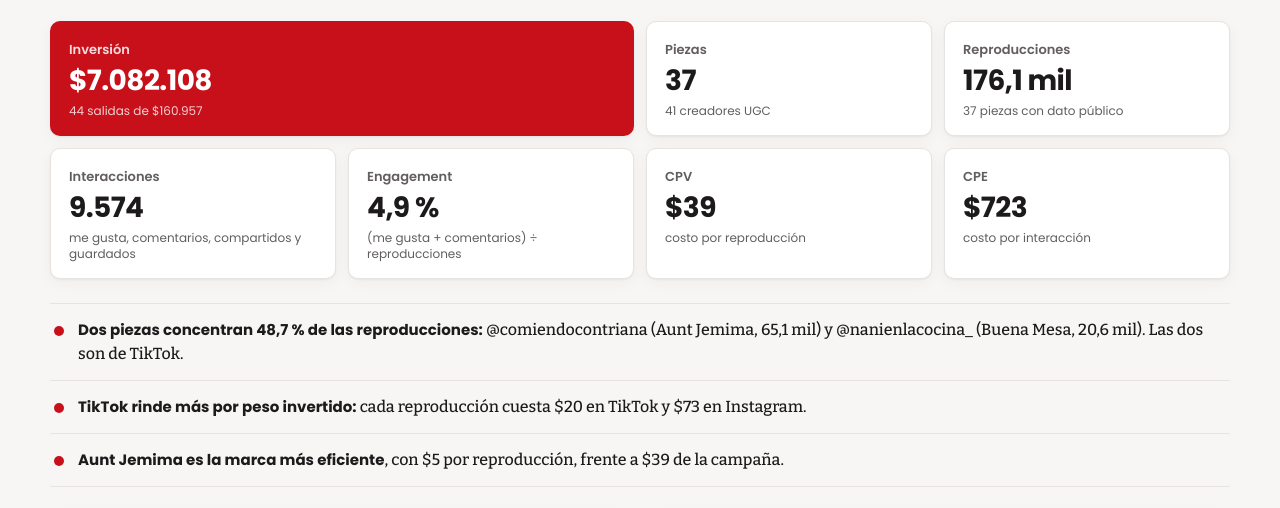
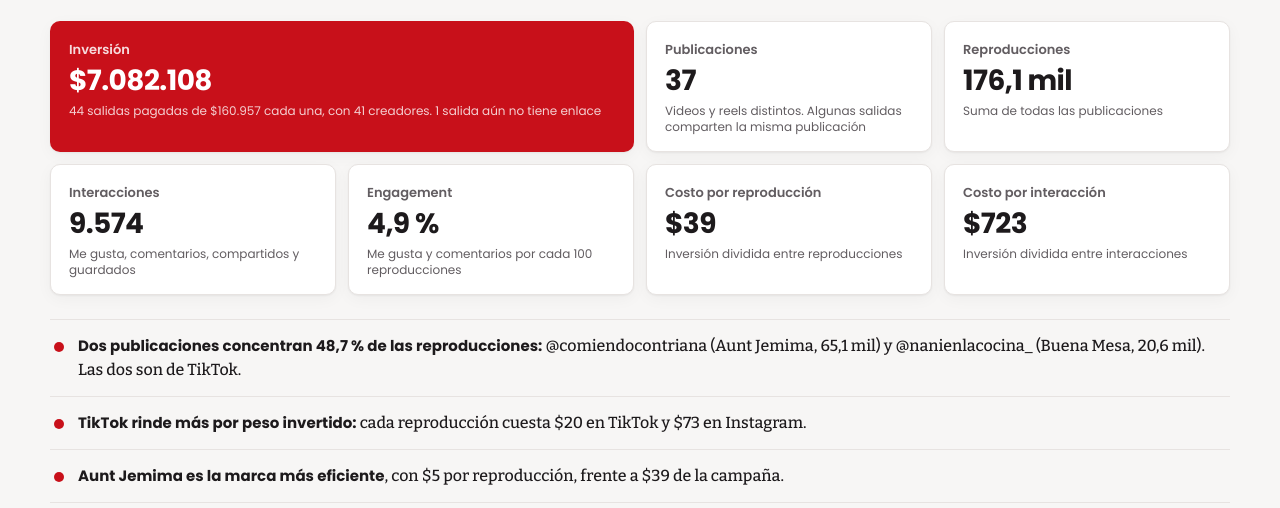
Before and after one commit to kevinromeroe/polar-influencers, a plain HTML site: page index.html in a window 1280 px wide. Shown: the part 274-782 px from the top of the page. Drawn offline with nearby package versions, Linux system fonts and the light colour scheme.

Commit message:
Textos claros en indicadores: salidas pagadas vs. publicaciones distintas, sin siglas ni jerga
Co-Authored-By: Claude Opus 5.5 <noreply@anthropic.com>

```diff
--- a/datos/reporte.js
+++ b/datos/reporte.js
@@ -59,7 +59,7 @@ conv:{
   find:"<b>La conversación es 93 % positiva y no hay comentarios críticos.</b> 24 personas dicen que van a preparar la receta, comprar o probar el producto, pero solo 19 de 215 comentarios nombran la marca: el público recuerda la receta y al creador antes que la marca."},
  PAN:{n:100,src:"Instagram y TikTok",pos:95,neu:5,neg:0,themes:[["Antojo: «se ve delicioso»",55],["Dicen que van a preparar la receta",11],["Lo ven saludable, práctico o económico",9],["Descubren que P.A.N vende atún",5],["Comparten su propia receta con atún",4],["Preguntas sobre la receta o el precio",4],["Mencionan a la competencia",1]],
   quotes:[["¿PAN tiene atún? La receta se ve deli","Instagram, wrap de atún"],["No sabía que tenían atún, ¿qué precio tiene la lata?","Instagram, wrap de atún"],["Y eso que no soy fan del atún, pero me provocó","Instagram, calabaza de atún"]],
-  find:"<b>5 personas se enteraron por estas piezas de que P.A.N vende atún</b> y 11 dicen que van a preparar la receta. El contenido está dando a conocer la nueva categoría; una persona ya pregunta el precio de la lata."},
+  find:"<b>5 personas se enteraron por estas publicaciones de que P.A.N vende atún</b> y 11 dicen que van a preparar la receta. El contenido está dando a conocer la nueva categoría; una persona ya pregunta el precio de la lata."},
  BM:{n:19,src:"TikTok",pos:18,neu:1,neg:0,themes:[["Antojo: «se ve delicioso»",13],["Nombran la marca o el producto",4],["Preguntan dónde comprarlo",2],["Lo ven económico",1]],
   quotes:[["¿Dónde puedo conseguir el fideo Buena Mesa?","TikTok, arroz con queso"],["Baratico, sencillito y lo mejor, sabroso","TikTok, arroz con queso"]],
   find:"<b>2 de 19 comentarios preguntan dónde comprar el producto.</b> Es la única marca con preguntas de compra directas: vale la pena revisar la distribución en esas zonas."},
--- a/index.html
+++ b/index.html
@@ -260,13 +260,13 @@ const med=a=>{const s=[...a].sort((x,y)=>x-y),m=s.length>>1;return s.length%2?s[
 
 function kpis(a){
   return `<section class="kpis" aria-label="Indicadores">
-  <div class="kpi"><span>Inversión</span><b class="num">${cop(a.fee)}</b><em>${a.rows} salidas de ${cop(FEE)}</em></div>
-  <div class="kpi"><span>Piezas</span><b class="num">${a.links}</b><em>${a.creators} creadores UGC</em></div>
-  <div class="kpi"><span>Reproducciones</span><b class="num">${big(a.v)}</b><em>${a.measured} piezas con dato público</em></div>
-  <div class="kpi"><span>Interacciones</span><b class="num">${big(a.i)}</b><em>me gusta, comentarios, compartidos y guardados</em></div>
-  <div class="kpi"><span>Engagement</span><b class="num">${pct(a.er)}</b><em>(me gusta + comentarios) ÷ reproducciones</em></div>
-  <div class="kpi"><span>CPV</span><b class="num">${cop(a.cpv)}</b><em>costo por reproducción</em></div>
-  <div class="kpi"><span>CPE</span><b class="num">${cop(a.cpe)}</b><em>costo por interacción</em></div>
+  <div class="kpi"><span>Inversión</span><b class="num">${cop(a.fee)}</b><em>${a.rows} salidas pagadas de ${cop(FEE)} cada una, con ${a.creators} creadores${a.pending?`. ${a.pending===1?"1 salida aún no tiene":a.pending+" salidas aún no tienen"} enlace`:""}</em></div>
+  <div class="kpi"><span>Publicaciones</span><b class="num">${a.links}</b><em>Videos y reels distintos${a.links<a.rows-a.pending?". Algunas salidas comparten la misma publicación":""}</em></div>
+  <div class="kpi"><span>Reproducciones</span><b class="num">${big(a.v)}</b><em>${a.measured===a.links?"Suma de todas las publicaciones":`Suma de ${a.measured} de las ${a.links} publicaciones`}</em></div>
+  <div class="kpi"><span>Interacciones</span><b class="num">${big(a.i)}</b><em>Me gusta, comentarios, compartidos y guardados</em></div>
+  <div class="kpi"><span>Engagement</span><b class="num">${pct(a.er)}</b><em>Me gusta y comentarios por cada 100 reproducciones</em></div>
+  <div class="kpi"><span>Costo por reproducción</span><b class="num">${cop(a.cpv)}</b><em>Inversión dividida entre reproducciones</em></div>
+  <div class="kpi"><span>Costo por interacción</span><b class="num">${cop(a.cpe)}</b><em>Inversión dividida entre interacciones</em></div>
   </section>`;
 }
 function bars(items,fmt){
@@ -275,11 +275,11 @@ function bars(items,fmt){
 }
 function nets(list){
   return `<div class="nets">${["ig","tt"].map(r=>{const a=agg(list.filter(p=>p.red===r));if(!a.rows)return"";return `<div class="net"><div class="nh"><span class="dot" style="background:${NET[r][1]}"></span>${NET[r][0]}</div><dl>
-  <dt>Piezas</dt><dd class="num">${a.links}</dd><dt>Reproducciones</dt><dd class="num">${big(a.v)}</dd><dt>Interacciones</dt><dd class="num">${big(a.i)}</dd><dt>Engagement</dt><dd class="num">${pct(a.er)}</dd><dt>CPV</dt><dd class="num">${cop(a.cpv)}</dd></dl></div>`}).join("")}</div>`;
+  <dt>Publicaciones</dt><dd class="num">${a.links}</dd><dt>Reproducciones</dt><dd class="num">${big(a.v)}</dd><dt>Interacciones</dt><dd class="num">${big(a.i)}</dd><dt>Engagement</dt><dd class="num">${pct(a.er)}</dd><dt>Costo por reproducción</dt><dd class="num">${cop(a.cpv)}</dd></dl></div>`}).join("")}</div>`;
 }
 const netChip=p=>NET[p.red]?`<span class="chip"><span class="dot" style="background:${NET[p.red][1]}"></span>${NET[p.red][0]}</span>`:"—";
 function table(list,showBrand){
-  return `<div class="tw"><table><thead><tr><th class="l">Creador</th>${showBrand?'<th class="l">Marca</th>':""}<th class="l">Red</th><th>Inversión</th><th>Reproducciones</th><th>Interacciones</th><th>Engagement</th><th>CPV</th><th>CPE</th><th class="l">Pieza</th></tr></thead><tbody>
+  return `<div class="tw"><table><thead><tr><th class="l">Creador</th>${showBrand?'<th class="l">Marca</th>':""}<th class="l">Red</th><th>Inversión</th><th>Reproducciones</th><th>Interacciones</th><th>Engagement</th><th>Costo / reproducción</th><th>Costo / interacción</th><th class="l">Publicación</th></tr></thead><tbody>
   ${list.map(p=>{const m=p.m;const tag=(p.tag==="feria"?'<span class="tag">Feria Velú</span>':"")+(p.extra?`<span class="tag">${p.extra}</span>`:"");
   let cells;
   if(!p.url)cells=`<td colspan="6" class="pend">Enlace pendiente</td>`;
@@ -300,14 +300,14 @@ function viewAll(){
   const fer=agg(P.filter(p=>p.tag==="feria")),ferU=uniq(P.filter(p=>p.tag==="feria"));
   const t10=top.slice(0,10),t10tt=t10.filter(p=>p.red==="tt").length,dkIn=t10.filter(p=>p.b==="DK").length,dkRows=P.filter(p=>p.b==="DK").length;
   const sh1=tbTop.m.v/tb.a.v;
-  const fBrand=sh1>=.5?`<p class="find"><b>${tb.l} lidera en reproducciones (${big(tb.a.v)}), pero depende de una sola pieza:</b> @${tbTop.c} aporta ${pct(sh1)} de lo que suma la marca.</p>`:`<p class="find"><b>${tb.l} lidera en reproducciones (${big(tb.a.v)}) con un resultado repartido:</b> su pieza más vista, de @${tbTop.c}, aporta solo ${pct(sh1)} del total de la marca.</p>`;
-  const fCpv=`<p class="find"><b>${worst.l} es la marca más costosa por reproducción (${cop(worst.a.cpv)}).</b>${worst.k==="DK"?` Pesan las ${fer.rows} salidas de la Feria Velú: promedian ${n(fer.v/ferU.length)} reproducciones por pieza y son, en su mayoría, invitaciones a un evento de 3 días.`:""}</p>`;
-  const fNet=`<p class="find"><b>TikTok tiene ${tt.links} de las ${ALL.links} piezas y aporta ${pct(tt.v/ALL.v)} de las reproducciones.</b> ${pct(tt.er)===pct(ig.er)?`El engagement es igual en las dos redes: ${pct(tt.er)}.`:tt.er>ig.er?`También tiene más engagement: ${pct(tt.er)} frente a ${pct(ig.er)} en Instagram.`:`Instagram, en cambio, tiene más engagement: ${pct(ig.er)} frente a ${pct(tt.er)}.`}</p>`;
-  const fTop=`<p class="find"><b>${t10tt} de las 10 piezas con más reproducciones son de TikTok.</b> Donkat aparece ${dkIn===1?"una sola vez":dkIn+" veces"} aunque tiene ${dkRows} de las ${ALL.rows} salidas.</p>`;
+  const fBrand=sh1>=.5?`<p class="find"><b>${tb.l} lidera en reproducciones (${big(tb.a.v)}), pero depende de una sola publicación:</b> @${tbTop.c} aporta ${pct(sh1)} de lo que suma la marca.</p>`:`<p class="find"><b>${tb.l} lidera en reproducciones (${big(tb.a.v)}) con un resultado repartido:</b> su publicación más vista, de @${tbTop.c}, aporta solo ${pct(sh1)} del total de la marca.</p>`;
+  const fCpv=`<p class="find"><b>${worst.l} es la marca más costosa por reproducción (${cop(worst.a.cpv)}).</b>${worst.k==="DK"?` Pesan las ${fer.rows} salidas de la Feria Velú: promedian ${n(fer.v/ferU.length)} reproducciones por publicación y son, en su mayoría, invitaciones a un evento de 3 días.`:""}</p>`;
+  const fNet=`<p class="find"><b>TikTok tiene ${tt.links} de las ${ALL.links} publicaciones y aporta ${pct(tt.v/ALL.v)} de las reproducciones.</b> ${pct(tt.er)===pct(ig.er)?`El engagement es igual en las dos redes: ${pct(tt.er)}.`:tt.er>ig.er?`También tiene más engagement: ${pct(tt.er)} frente a ${pct(ig.er)} en Instagram.`:`Instagram, en cambio, tiene más engagement: ${pct(ig.er)} frente a ${pct(tt.er)}.`}</p>`;
+  const fTop=`<p class="find"><b>${t10tt} de las 10 publicaciones con más reproducciones son de TikTok.</b> Donkat aparece ${dkIn===1?"una sola vez":dkIn+" veces"} aunque tiene ${dkRows} de las ${ALL.rows} salidas.</p>`;
   return `<div class="head"><h2>Resumen de campaña</h2><p class="sub">Contenido UGC de Atún P.A.N, Buena Mesa, Donkat y Aunt Jemima en Instagram y TikTok.</p></div>
   ${kpis(ALL)}
   <ul class="ins">
-   <li><b>Dos piezas concentran ${pct(t2/ALL.v)} de las reproducciones:</b> @${top[0].c} (${BN[top[0].b]}, ${big(top[0].m.v)}) y @${top[1].c} (${BN[top[1].b]}, ${big(top[1].m.v)}). ${top[0].red===top[1].red?`Las dos son de ${NET[top[0].red][0]}.`:`Una es de ${NET[top[0].red][0]} y la otra de ${NET[top[1].red][0]}.`}</li>
+   <li><b>Dos publicaciones concentran ${pct(t2/ALL.v)} de las reproducciones:</b> @${top[0].c} (${BN[top[0].b]}, ${big(top[0].m.v)}) y @${top[1].c} (${BN[top[1].b]}, ${big(top[1].m.v)}). ${top[0].red===top[1].red?`Las dos son de ${NET[top[0].red][0]}.`:`Una es de ${NET[top[0].red][0]} y la otra de ${NET[top[1].red][0]}.`}</li>
    <li><b>TikTok rinde más por peso invertido:</b> cada reproducción cuesta ${cop(tt.cpv)} en TikTok y ${cop(ig.cpv)} en Instagram.</li>
    <li><b>${best.l} es la marca más eficiente</b>, con ${cop(best.a.cpv)} por reproducción, frente a ${cop(ALL.cpv)} de la campaña.</li>
   </ul>
@@ -317,8 +317,8 @@ function viewAll(){
   </div>
   <section class="card"><h3>Resultados por red</h3>${nets(P)}${fNet}</section>
   ${convCard("all")}
-  <section class="card"><h3>Las 10 piezas con más reproducciones</h3>${table(top.slice(0,10),true)}${fTop}</section>
-  <p class="foot">Fuente: datos públicos de Instagram y TikTok capturados por Datalítica. Cuando varias salidas usan el mismo enlace, sus reproducciones se cuentan una sola vez en los totales. Los guardados de Instagram no son públicos, y en los reels con me gusta ocultos el engagement no entra en el promedio.</p>`;
+  <section class="card"><h3>Las 10 publicaciones con más reproducciones</h3>${table(top.slice(0,10),true)}${fTop}</section>
+  <p class="foot">Fuente: datos públicos de Instagram y TikTok capturados por Datalítica. Cuando varias salidas comparten la misma publicación, sus reproducciones se cuentan una sola vez. Los guardados de Instagram no son públicos, y en los reels con me gusta ocultos el engagement no entra en el promedio.</p>`;
 }
 function viewBrand(k){
   const l=BN[k],list=P.filter(p=>p.b===k),a=agg(list),u=uniq(list).sort((x,y)=>y.m.v-x.m.v);
@@ -326,18 +326,18 @@ function viewBrand(k){
   const lines=[`<li><b>@${top.c} lidera ${l}</b> con ${big(top.m.v)} reproducciones, ${pct(top.m.v/a.v)} del total de la marca.</li>`,
    `<li><b>El engagement de ${l} es ${pct(a.er)}</b>, ${a.er>=ALL.er?"por encima":"por debajo"} del ${pct(ALL.er)} de la campaña.</li>`];
   if(k==="DK"){const f=agg(list.filter(p=>p.tag==="feria")),o=agg(list.filter(p=>p.tag!=="feria"));lines.push(`<li><b>Las ${f.rows} salidas de la Feria Velú suman ${big(f.v)} reproducciones</b>; las ${o.rows} de contenido de producto suman ${big(o.v)}.</li>`)}
-  else if(eff&&eff!==top)lines.push(`<li><b>@${eff.c} es la pieza más eficiente:</b> ${cop(eff.fee/eff.m.v)} por reproducción.</li>`);
+  else if(eff&&eff!==top)lines.push(`<li><b>@${eff.c} es la publicación más eficiente:</b> ${cop(eff.fee/eff.m.v)} por reproducción.</li>`);
   const vs=u.map(p=>p.m.v),md=med(vs);
-  const fPieces=u.length<4?`<p class="find"><b>Con ${u.length} piezas medidas, ${l} depende de su pieza líder:</b> sin @${top.c}, la marca sumaría ${big(a.v-top.m.v)} reproducciones en lugar de ${big(a.v)}.</p>`:`<p class="find"><b>La mitad de las piezas de ${l} queda por debajo de ${n(md)} reproducciones.</b> La pieza líder suma ${big(top.m.v)}, ${(top.m.v/md).toLocaleString("es-CO",{maximumFractionDigits:0})} veces la mediana.</p>`;
+  const fPieces=u.length<4?`<p class="find"><b>Con ${u.length} publicaciones medidas, ${l} depende de su publicación líder:</b> sin @${top.c}, la marca sumaría ${big(a.v-top.m.v)} reproducciones en lugar de ${big(a.v)}.</p>`:`<p class="find"><b>La mitad de las publicaciones de ${l} queda por debajo de ${n(md)} reproducciones.</b> La publicación líder suma ${big(top.m.v)}, ${(top.m.v/md).toLocaleString("es-CO",{maximumFractionDigits:0})} veces la mediana.</p>`;
   const ni=agg(list.filter(p=>p.red==="ig")),nt=agg(list.filter(p=>p.red==="tt"));
-  const fNet=ni.measured&&nt.measured?`<p class="find"><b>${nt.cpv<ni.cpv?"TikTok":"Instagram"} sale más barato en ${l}:</b> ${cop(Math.min(nt.cpv,ni.cpv))} por reproducción, frente a ${cop(Math.max(nt.cpv,ni.cpv))} en ${nt.cpv<ni.cpv?"Instagram":"TikTok"}.</p>`:`<p class="find"><b>Todas las piezas de ${l} están en ${nt.measured?"TikTok":"Instagram"}</b>, con ${cop(a.cpv)} por reproducción frente a ${cop(ALL.cpv)} de toda la campaña.</p>`;
+  const fNet=ni.measured&&nt.measured?`<p class="find"><b>${nt.cpv<ni.cpv?"TikTok":"Instagram"} sale más barato en ${l}:</b> ${cop(Math.min(nt.cpv,ni.cpv))} por reproducción, frente a ${cop(Math.max(nt.cpv,ni.cpv))} en ${nt.cpv<ni.cpv?"Instagram":"TikTok"}.</p>`:`<p class="find"><b>Todas las publicaciones de ${l} están en ${nt.measured?"TikTok":"Instagram"}</b>, con ${cop(a.cpv)} por reproducción frente a ${cop(ALL.cpv)} de toda la campaña.</p>`;
   const cheap=u.filter(p=>p.fee).sort((x,y)=>x.fee/x.m.v-y.fee/y.m.v),hid=a.hidden;
-  const fTab=`<p class="find"><b>El costo por reproducción va de ${cop(cheap[0].fee/cheap[0].m.v)} a ${cop(cheap[cheap.length-1].fee/cheap[cheap.length-1].m.v)}</b> entre las piezas de ${l}, con el mismo pago por salida.${hid?` ${hid} pieza${hid>1?"s tienen":" tiene"} los me gusta ocultos: su engagement no entra en el promedio.`:""}</p>`;
-  return `<div class="head"><h2>${l}</h2><p class="sub">${a.rows} salidas, ${a.links} piezas y ${a.creators} creadores${a.pending?`. ${a.pending} con enlace pendiente`:""}.</p></div>
+  const fTab=`<p class="find"><b>El costo por reproducción va de ${cop(cheap[0].fee/cheap[0].m.v)} a ${cop(cheap[cheap.length-1].fee/cheap[cheap.length-1].m.v)}</b> entre las publicaciones de ${l}, con el mismo pago por salida.${hid?` ${hid} ${hid>1?"publicaciones tienen":"publicación tiene"} los me gusta ocultos: su engagement no entra en el promedio.`:""}</p>`;
+  return `<div class="head"><h2>${l}</h2><p class="sub">${a.rows} salidas pagadas, ${a.links} publicaciones distintas y ${a.creators} creadores.${a.pending?` ${a.pending===1?"1 salida aún no tiene":a.pending+" salidas aún no tienen"} enlace.`:""}</p></div>
   ${kpis(a)}
   <ul class="ins">${lines.join("")}</ul>
   <div class="grid2">
-   <section class="card"><h3>Reproducciones por pieza</h3><p class="lead">Qué piezas movieron a la marca. El color indica la red.</p>${bars(u.map(p=>({l:"@"+p.c,v:p.m.v,c:NET[p.red][1]})),big)}<div class="legend"><span><i style="background:var(--ig)"></i>Instagram</span><span><i style="background:var(--tt)"></i>TikTok</span></div>${fPieces}</section>
+   <section class="card"><h3>Reproducciones por publicación</h3><p class="lead">Qué publicaciones movieron a la marca. El color indica la red.</p>${bars(u.map(p=>({l:"@"+p.c,v:p.m.v,c:NET[p.red][1]})),big)}<div class="legend"><span><i style="background:var(--ig)"></i>Instagram</span><span><i style="background:var(--tt)"></i>TikTok</span></div>${fPieces}</section>
    <section class="card"><h3>Resultados por red</h3>${nets(list)}${fNet}</section>
   </div>
   ${convCard(k)}
```
Also changed, not shown: 5 other files.
